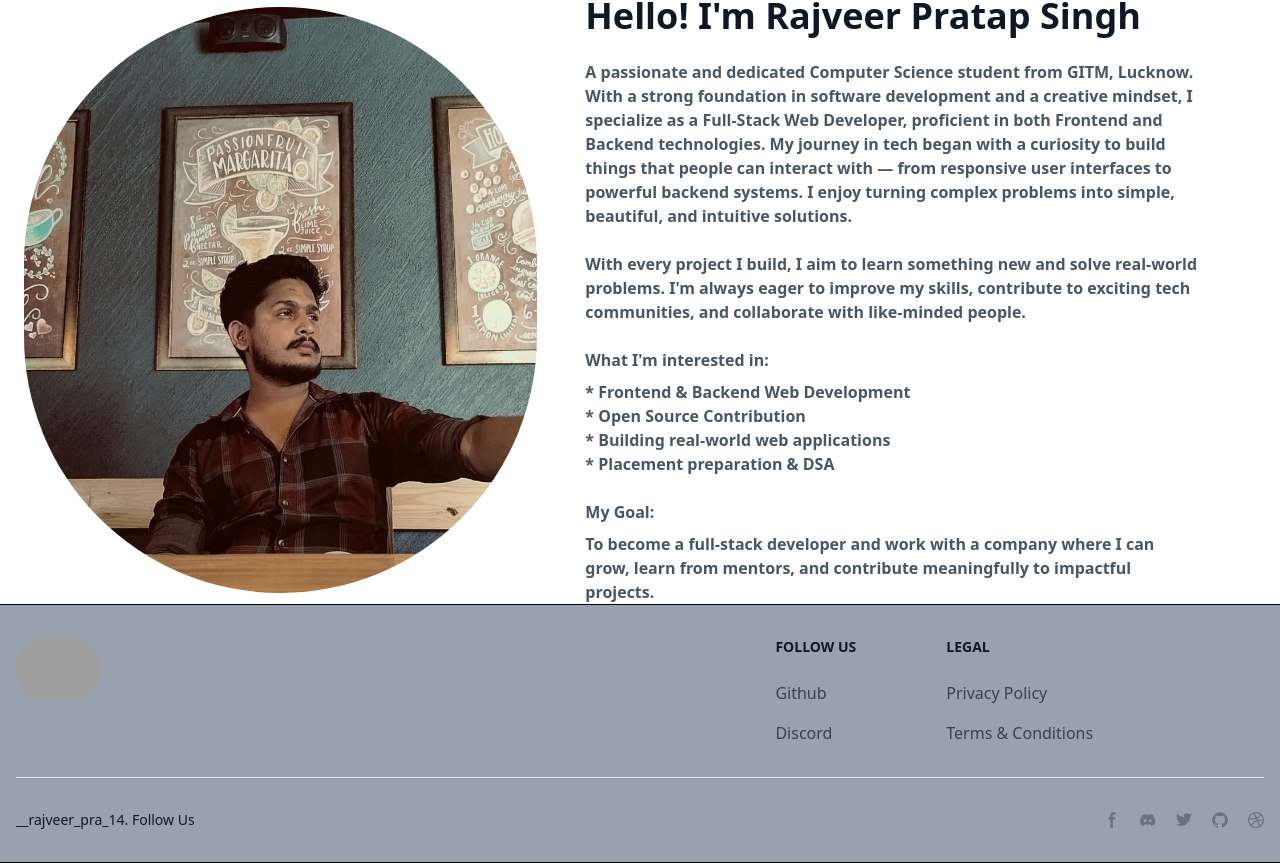
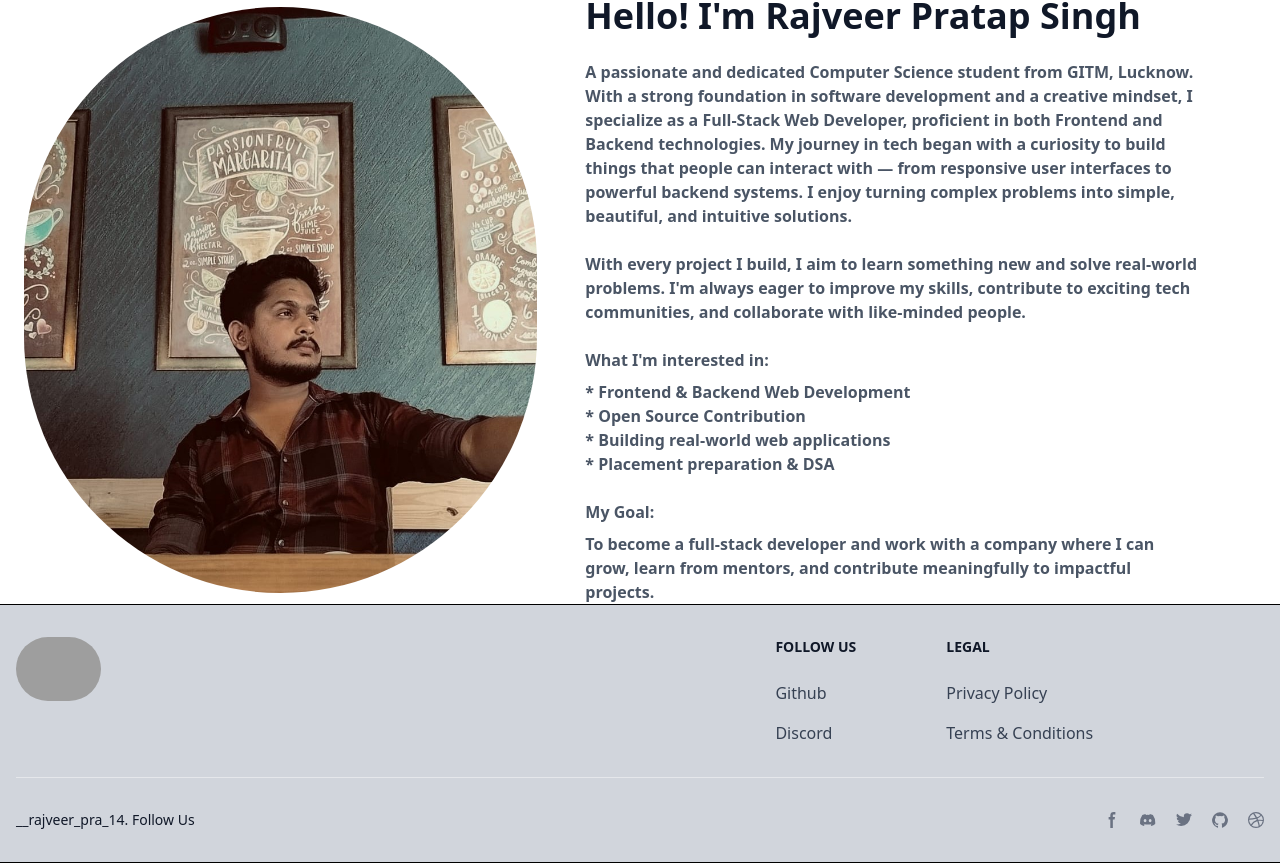
Before and after one commit to Rajveer9554/Myself-portfolio, a React app: page / in a window 1280 px wide. Shown: the part 104-967 px from the top of the page. Built offline with nearby package versions, Linux system fonts and the light colour scheme; grey boxes are pictures that could not be loaded; the HTML template or start-up script is replaced by a standard one.

Commit message:
fix: animation and resume add

```diff
--- a/src/components/Footer/Footer.jsx
+++ b/src/components/Footer/Footer.jsx
@@ -4,7 +4,7 @@ import {Link} from 'react-router-dom'
 
 export default function Footer() {
     return (
-        <footer className="bg-gray-400 border-y">
+        <footer className="bg-gray-300 border-y">
             <div className="mx-auto w-full max-w-screen-xl p-4 py-6 lg:py-8">
                 <div className="md:flex md:justify-between">
                     <div className="mb-6 md:mb-0">
```
